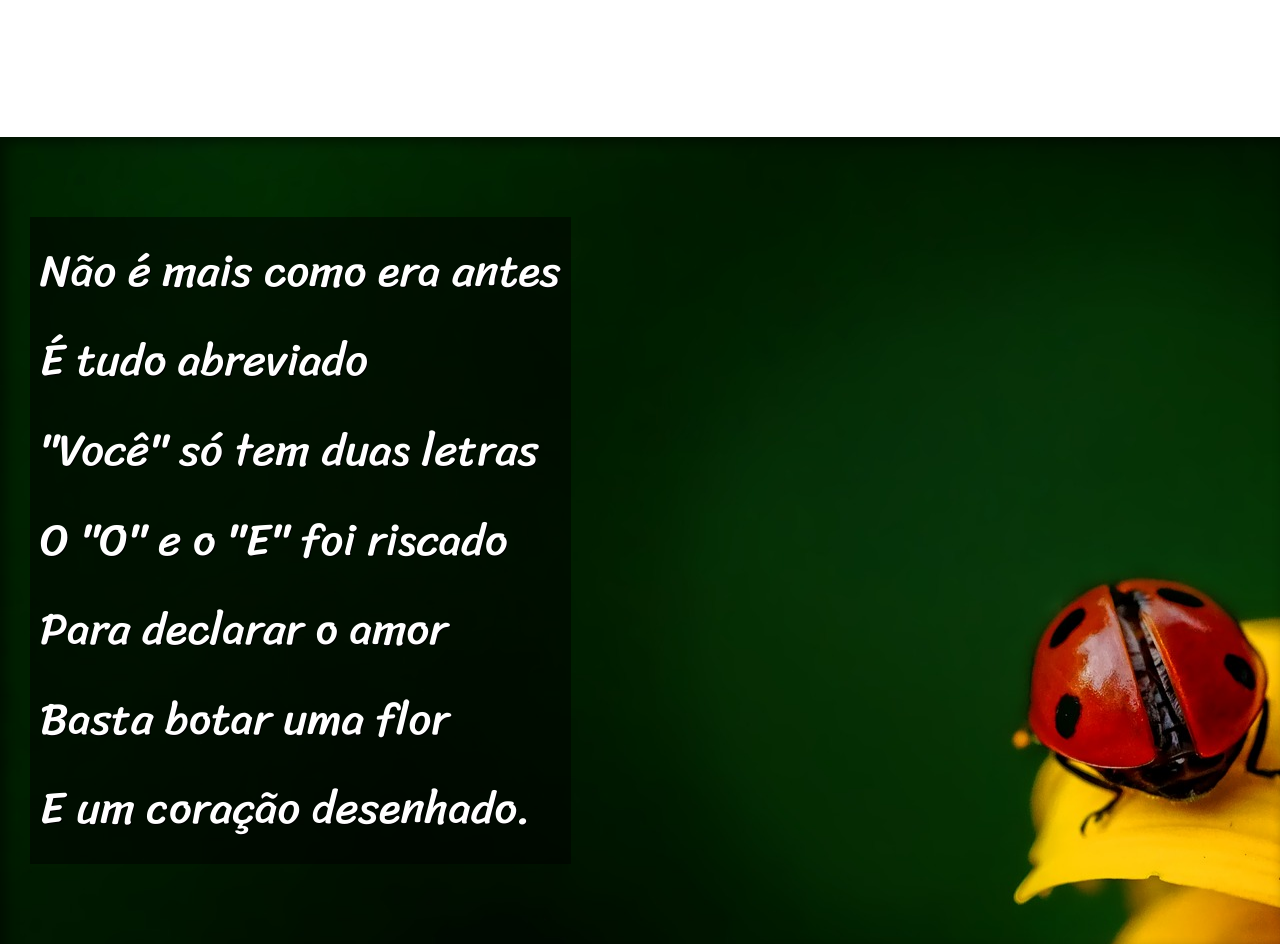
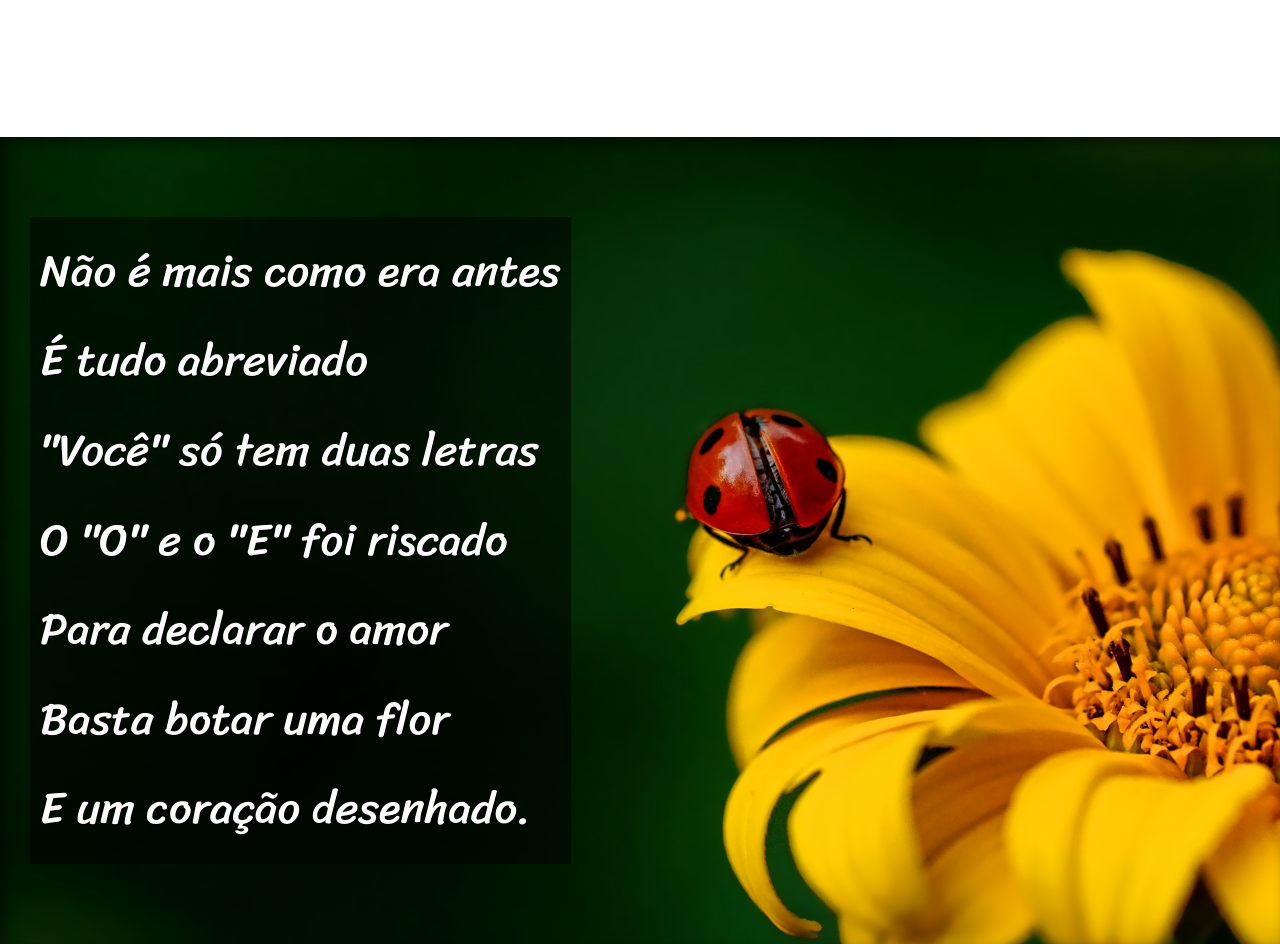
Before and after one commit to andersoninn/Projeto-Cordel, a plain HTML site: page index.html in a window 1280 px wide. Shown: the part 1000-1944 px from the top of the page. Drawn offline with Linux system fonts and the light colour scheme.

Commit message:
Update style.css

```diff
--- a/style.css
+++ b/style.css
@@ -83,10 +83,10 @@ section.imagem > p{
 }
 section#img01{
     background-image: url('/imagens/background001.jpg');
-    /* background-position: right center;
+    background-position: right center;
     background-size: cover;
     background-attachment: fixed;
-    */
+
 
 }
 
```
